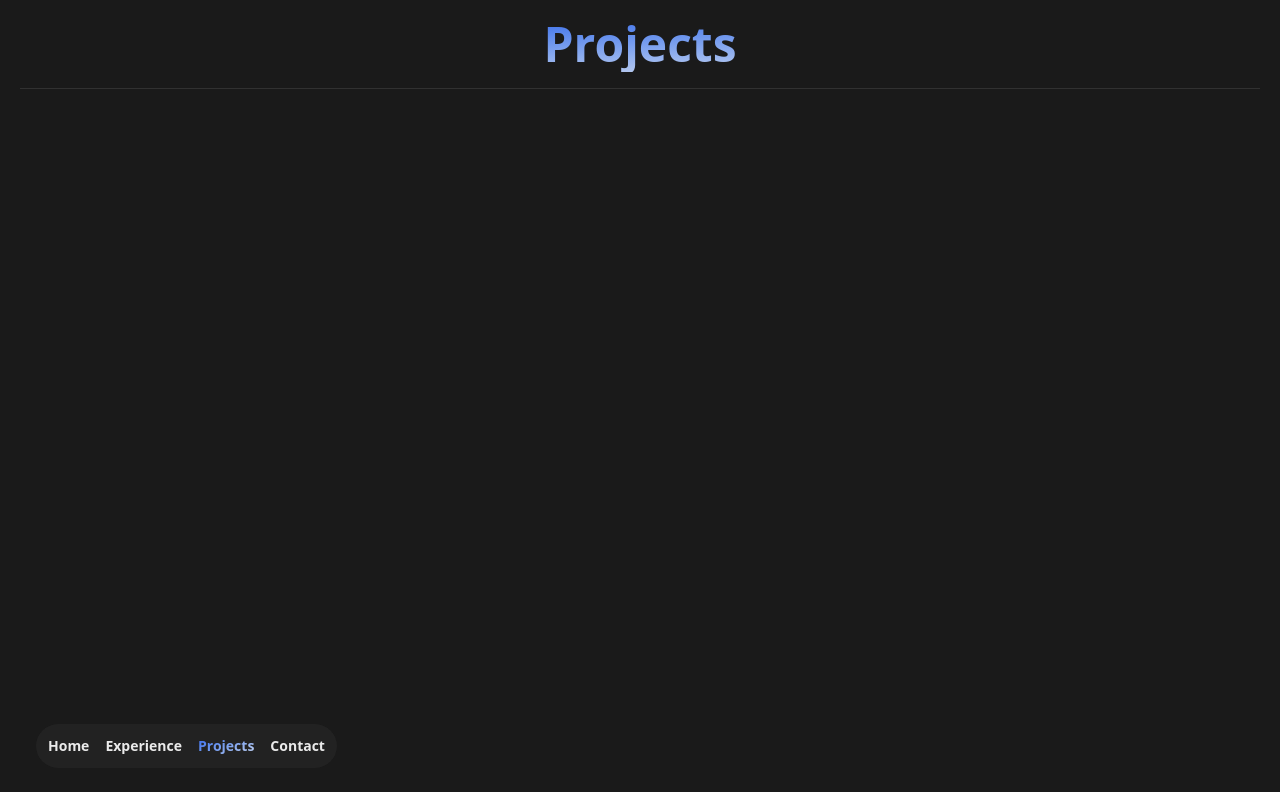
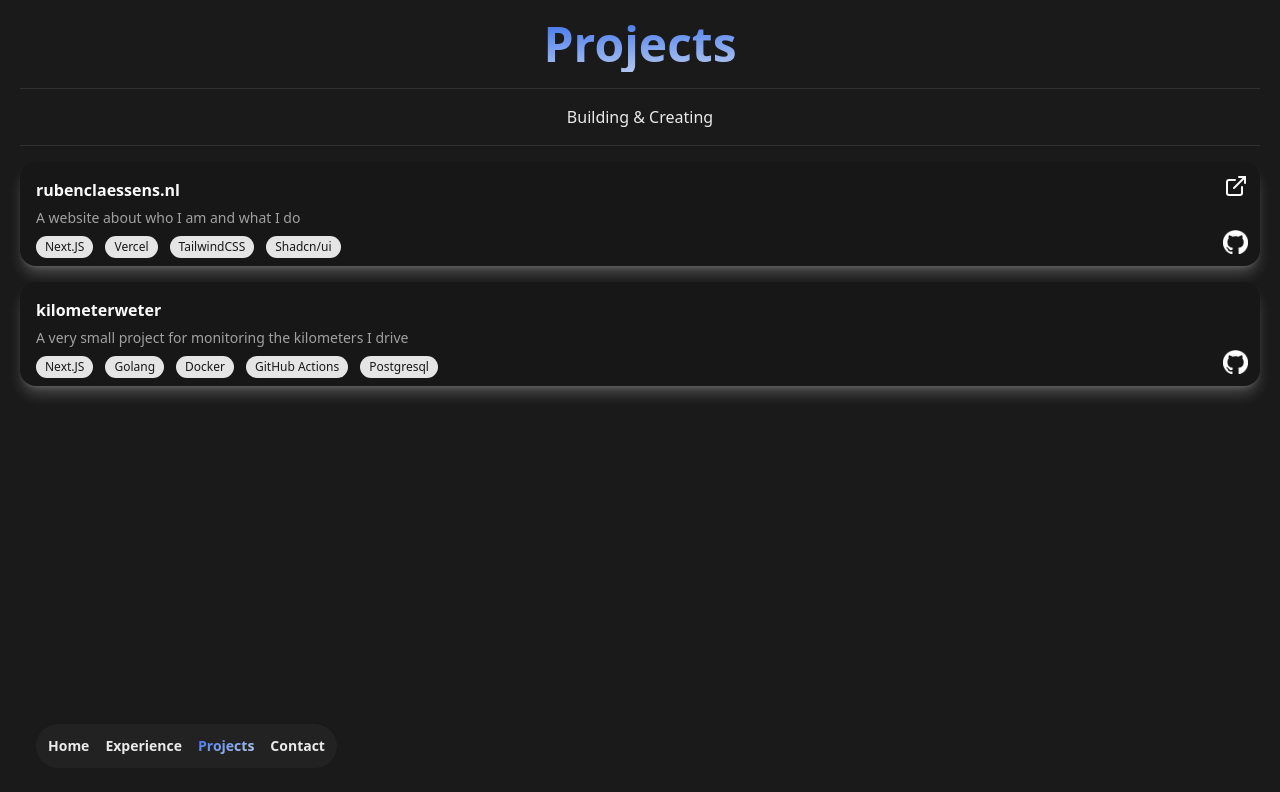
Before and after one commit to DrTuup/portfolio, a Next.js app: page /projects in a window 1280 px wide. Shown: the top 792 px of the page. Built offline with nearby package versions, Linux system fonts and the light colour scheme.

Commit message:
Project page

```diff
--- a/app/projects/page.tsx
+++ b/app/projects/page.tsx
@@ -1,11 +1,27 @@
-import { GradientTitle } from "@/components/title";
+import { ProjectCard } from "@/components/card";
+import { GradientTitle, SubTitle } from "@/components/title";
 import { Separator } from "@/components/ui/separator";
+import { projects } from "@/data";
 
 export default function Projects() {
   return (
     <>
       <GradientTitle text="Projects" />
       <Separator />
+      <SubTitle text="Building & Creating" />
+      <Separator />
+      {projects.map((project, index) => {
+        return (
+          <ProjectCard
+            key={index}
+            title={project.title}
+            description={project.description}
+            link={project.link}
+            repo={project.repo}
+            tags={project.tags}
+          />
+        );
+      })}
     </>
   );
 }
--- a/components/card.tsx
+++ b/components/card.tsx
@@ -1,3 +1,5 @@
+"use client";
+
 import { Badge } from "@/components/ui/badge";
 import {
   Card,
@@ -6,6 +8,8 @@
   CardHeader,
   CardTitle,
 } from "./ui/card";
+import { ExternalLinkIcon } from "lucide-react";
+import Image from "next/image";
 
 export interface TechStackCardProps {
   title: string;
@@ -69,3 +73,54 @@
     </Card>
   );
 }
+
+export interface ProjectCardProps {
+  title: string;
+  description: string;
+  link: string;
+  repo: string;
+  tags: string[];
+}
+
+export function ProjectCard({
+  title,
+  description,
+  link,
+  repo,
+  tags,
+}: ProjectCardProps) {
+  return (
+    <Card className="p-2 rounded-2xl gap-0 border-0 shadow-lg shadow-[#EAEAEA]/25 relative">
+      <CardHeader className="p-2">
+        <span className="flex flex-row gap-1">
+          <CardTitle className="leading-6">{title}</CardTitle>
+        </span>
+        <CardDescription>{description}</CardDescription>
+      </CardHeader>
+      <CardContent className="px-2 flex flex-wrap gap-3">
+        {tags.map((tag) => {
+          return (
+            <Badge className="rounded-full" key={tag}>
+              {tag}
+            </Badge>
+          );
+        })}
+      </CardContent>
+      {link != "" ? (
+        <a href={link} target="_blank" className="absolute top-3 right-3">
+          <ExternalLinkIcon />
+        </a>
+      ) : null}
+      {repo != "" ? (
+        <a href={repo} target="_blank" className="absolute bottom-3 right-3">
+          <Image
+            src="/github-mark-white.png"
+            alt="github logo"
+            width={25}
+            height={25}
+          />
+        </a>
+      ) : null}
+    </Card>
+  );
+}
--- a/data.ts
+++ b/data.ts
@@ -5,7 +5,7 @@
   LucideIcon,
   Volleyball,
 } from "lucide-react";
-import { ExperienceCardProps } from "./components/card";
+import { ExperienceCardProps, ProjectCardProps } from "./components/card";
 
 export const cicd: string[] = [
   "Terraform",
@@ -81,3 +81,20 @@
     ],
   },
 ];
+
+export const projects: ProjectCardProps[] = [
+  {
+    title: "rubenclaessens.nl",
+    description: "A website about who I am and what I do",
+    link: "https://rubenclaessens.nl",
+    repo: "https://github.com/drtuup/portfolio",
+    tags: ["Next.JS", "Vercel", "TailwindCSS", "Shadcn/ui"],
+  },
+  {
+    title: "kilometerweter",
+    description: "A very small project for monitoring the kilometers I drive",
+    link: "",
+    repo: "https://github.com/DrTuup/kilometerweter-frontend",
+    tags: ["Next.JS", "Golang", "Docker", "GitHub Actions", "Postgresql"],
+  },
+];
```
Also changed, not shown: public/github-mark-white.png (added).
